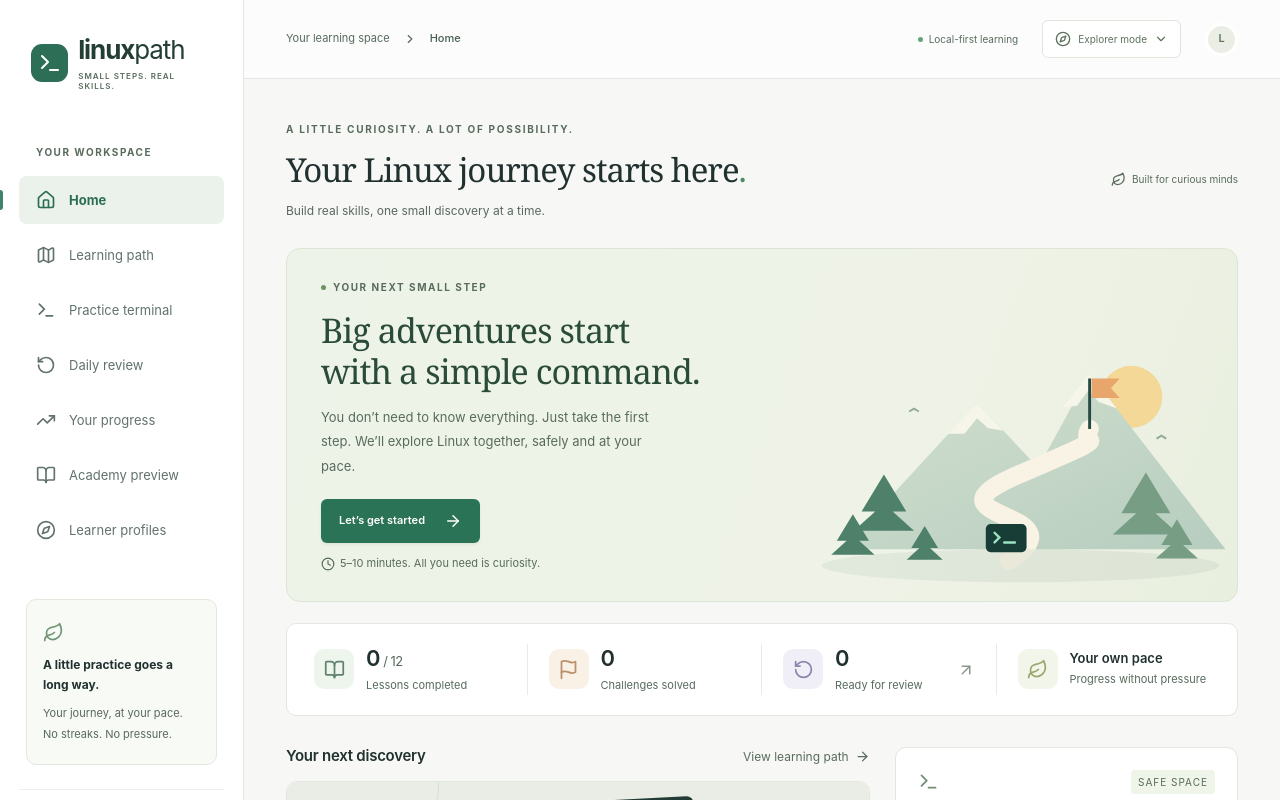
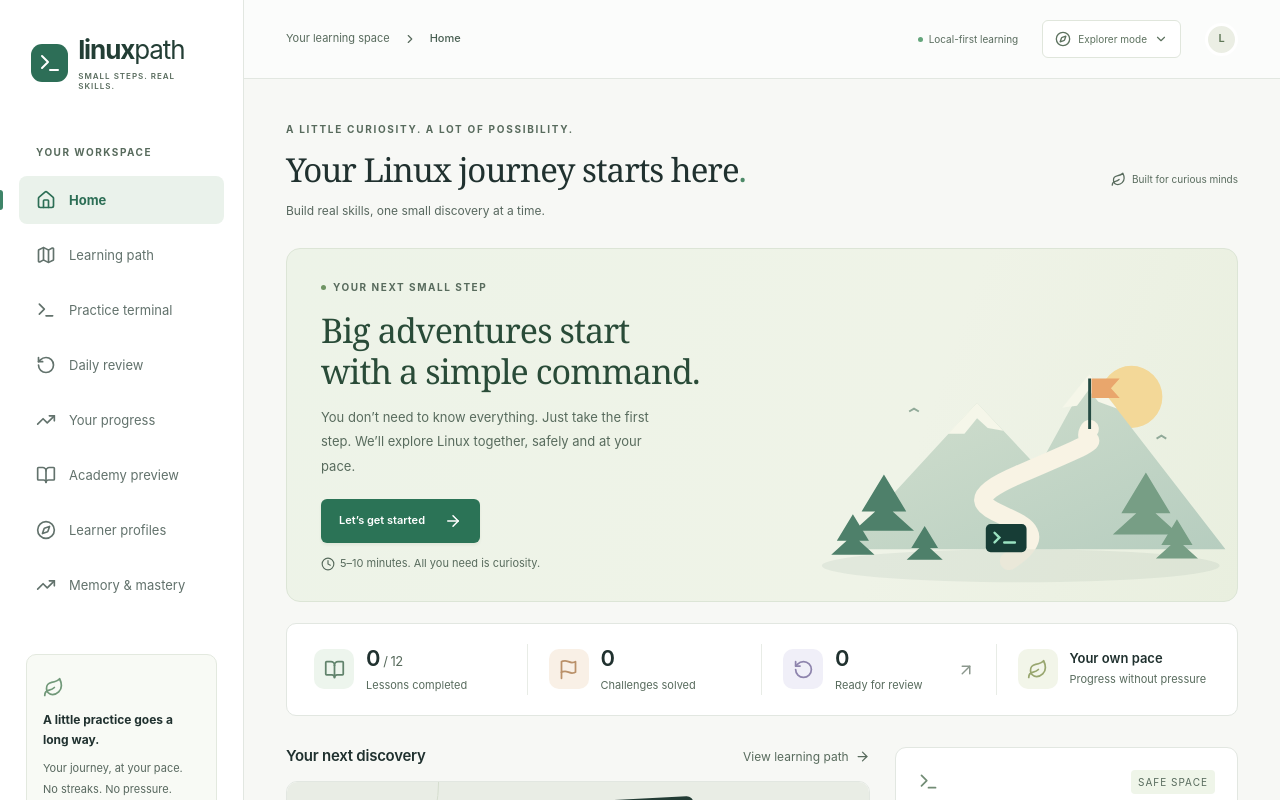
Before and after one commit to meltonmy/FIrst-M4L-Path, a React (Vite) app: page / in a window 1280 px wide. Shown: the top 800 px of the page. Built offline with nearby package versions, Linux system fonts and the light colour scheme.

Commit message:
feat(app): link mastery dashboard without changing existing lesson navigation

```diff
--- a/src/App.tsx
+++ b/src/App.tsx
@@ -4,6 +4,7 @@ import {ArrowRight,ArrowUpRight,BookOpen,Check,CheckCircle2,ChevronDown,ChevronR
 import {lessons,modules} from './lessons';
 import {AcademyPreview} from './components/AcademyPreview';
 import {ProfilesPage} from './components/ProfilesPage';
+import {MasteryDashboard} from './components/MasteryDashboard';
 import {saveLearningEvent} from './mastery/integration';
 import {loadSession,activateProfiles,saveSession,selectProfile,addProfile,restoreBackup} from './profiles/session';
 import type {Session} from './profiles/session';
@@ -13,7 +14,7 @@ import {execute,initialState,checkTask,HOME} from './simulator';
 import type {SimState} from './simulator';
 import {answerQuestion,blankRecord,dueLessons,emptyProgress,exportProgress,importProgress} from './progress';
 import type {Progress as ProgressData,RecordProgress} from './progress';
-const nav=[{id:'home',label:'Home',icon:Home},{id:'path',label:'Learning path',icon:Map},{id:'practice',label:'Practice terminal',icon:TerminalIcon},{id:'review',label:'Daily review',icon:RotateCcw},{id:'progress',label:'Your progress',icon:TrendingUp},{id:'academy',label:'Academy preview',icon:BookOpen},{id:'profiles',label:'Learner profiles',icon:Compass}];
+const nav=[{id:'home',label:'Home',icon:Home},{id:'path',label:'Learning path',icon:Map},{id:'practice',label:'Practice terminal',icon:TerminalIcon},{id:'review',label:'Daily review',icon:RotateCcw},{id:'progress',label:'Your progress',icon:TrendingUp},{id:'academy',label:'Academy preview',icon:BookOpen},{id:'profiles',label:'Learner profiles',icon:Compass},{id:'mastery',label:'Memory & mastery',icon:TrendingUp}];
 const go=(path:string)=>{window.location.hash=path;};
 const date=(v:string|null)=>v?new Date(v).toLocaleDateString(undefined,{month:'short',day:'numeric'}):'After your first check';
 function useRoute(){const [route,setRoute]=useState(window.location.hash.slice(1)||'home');useEffect(()=>{const fn=()=>{setRoute(window.location.hash.slice(1)||'home');window.scrollTo(0,0);};window.addEventListener('hashchange',fn);return()=>window.removeEventListener('hashchange',fn);},[]);return route;}
@@ -62,7 +63,7 @@ function App(){
  <div className="main-shell"><header className="topbar"><div className="breadcrumb"><button className="mobile-menu icon-button" aria-label="Open navigation" aria-expanded={menu} aria-controls="main-navigation" onClick={()=>setMenu(true)}><Menu/></button><span>Your learning space</span><ChevronRight size={14}/><strong>{currentLesson?'Lesson':nav.find(n=>n.id===route)?.label||'Settings'}</strong></div><div className="topbar-right"><span className="connection"><span className={offline?'status-dot offline':'status-dot'}/>{offline?'Offline':offlineReady?'Offline ready':'Local-first learning'}</span><button className="mode-pill" onClick={()=>update({...progress,mode:progress.mode==='explorer'?'engineer':'explorer'})} title="Switch learning mode"><Compass size={16}/>{progress.mode==='explorer'?'Explorer':'Engineer'} mode<ChevronDown size={14}/></button><span className="avatar" aria-label="Local learner">L</span></div></header>
  <main id="main-content" tabIndex={-1}>
  {storageWarning&&<div className="warning" role="alert">{storageWarning}</div>}{offline&&<div className="offline-note"><WifiOff size={16}/>You’re offline. Installed lessons and the practice simulator still work. External references need Internet.</div>}
- {currentLesson?<LessonPage key={`${session.v2?.activeLearnerId||'v1'}-${currentLesson.id}`} lesson={currentLesson} progress={progress} record={record} answer={answer}/>:route==='profiles'?<ProfilesPage session={session} activate={activate} select={select} add={add} restore={restore}/>:route==='academy'?<AcademyPreview/>:route==='home'?<>
+ {currentLesson?<LessonPage key={`${session.v2?.activeLearnerId||'v1'}-${currentLesson.id}`} lesson={currentLesson} progress={progress} record={record} answer={answer}/>:route==='profiles'?<ProfilesPage session={session} activate={activate} select={select} add={add} restore={restore}/>:route==='mastery'?<MasteryDashboard session={session}/>:route==='academy'?<AcademyPreview/>:route==='home'?<>
  <div className="page-heading"><div><span className="eyebrow">A LITTLE CURIOSITY. A LOT OF POSSIBILITY.</span><h1>Your Linux journey starts here<span className="teal-dot">.</span></h1><p>Build real skills, one small discovery at a time.</p></div><span className="heading-tag"><Leaf size={15}/>Built for curious minds</span></div>
  <section className="hero"><div className="hero-copy"><span className="hero-label"><span/>YOUR NEXT SMALL STEP</span><h2>{completed?'Keep your curiosity going.':'Big adventures start'}<br/>{completed?'Your next skill is waiting.':'with a simple command.'}</h2><p>{completed?`You've completed ${completed} lesson${completed===1?'':'s'}. Pick up where you left off.`:'You don’t need to know everything. Just take the first step. We’ll explore Linux together, safely and at your pace.'}</p><button className="primary" onClick={()=>go('lesson/'+next.id)}>{completed?'Continue learning':'Let’s get started'}<ArrowRight size={18}/></button><span className="hero-time"><Clock size={14}/>5–10 minutes. All you need is curiosity.</span></div><TrailArt/></section>
  <div className="stats-row"><div><span className="stat-icon mint"><BookOpen size={21}/></span><div><strong>{completed}<span> / 12</span></strong><small>Lessons completed</small></div></div><div><span className="stat-icon peach"><Flag size={21}/></span><div><strong>{challenges}</strong><small>Challenges solved</small></div></div><div><span className="stat-icon lavender"><RotateCcw size={21}/></span><div><strong>{due.length}</strong><small>Ready for review</small></div><a href="#review" aria-label="Open daily review"><ArrowUpRight size={18}/></a></div><div><span className="stat-icon pale"><SproutIcon/></span><div><strong className="stat-words">Your own pace</strong><small>Progress without pressure</small></div></div></div>
```
